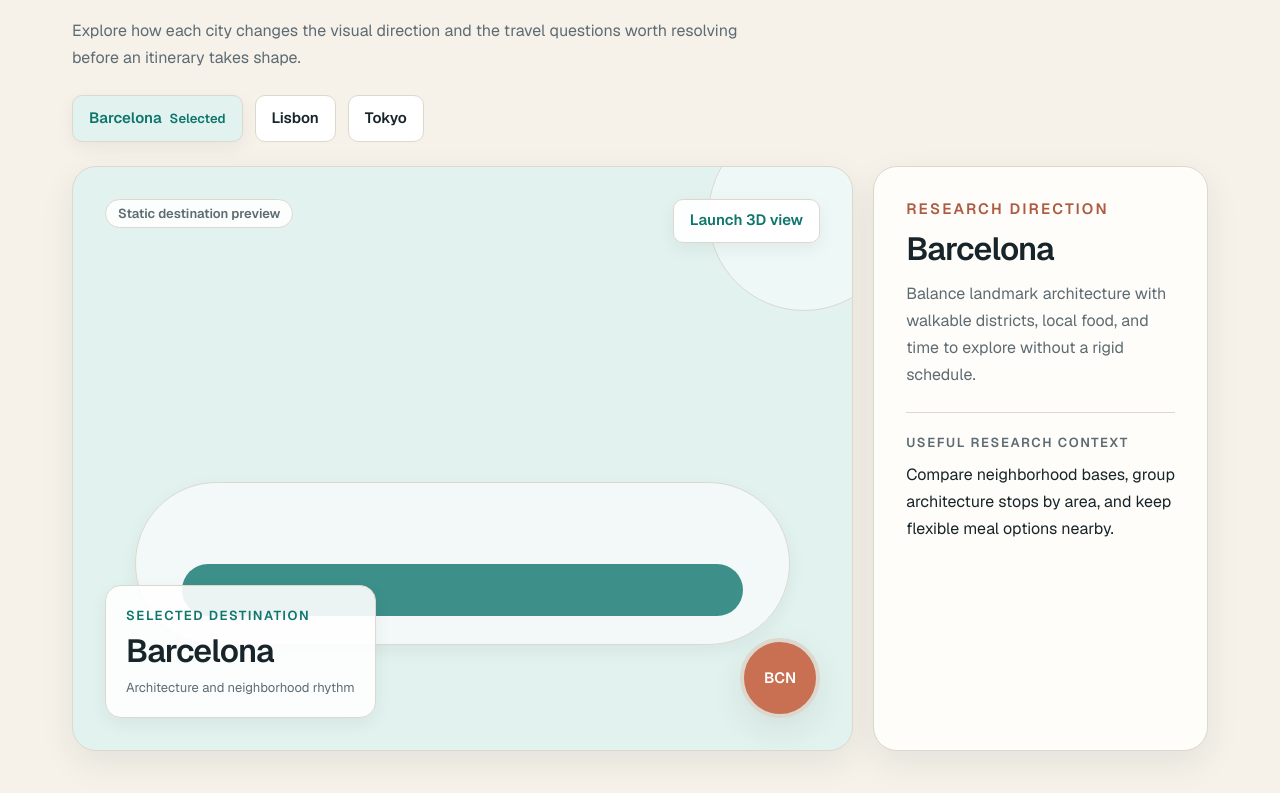
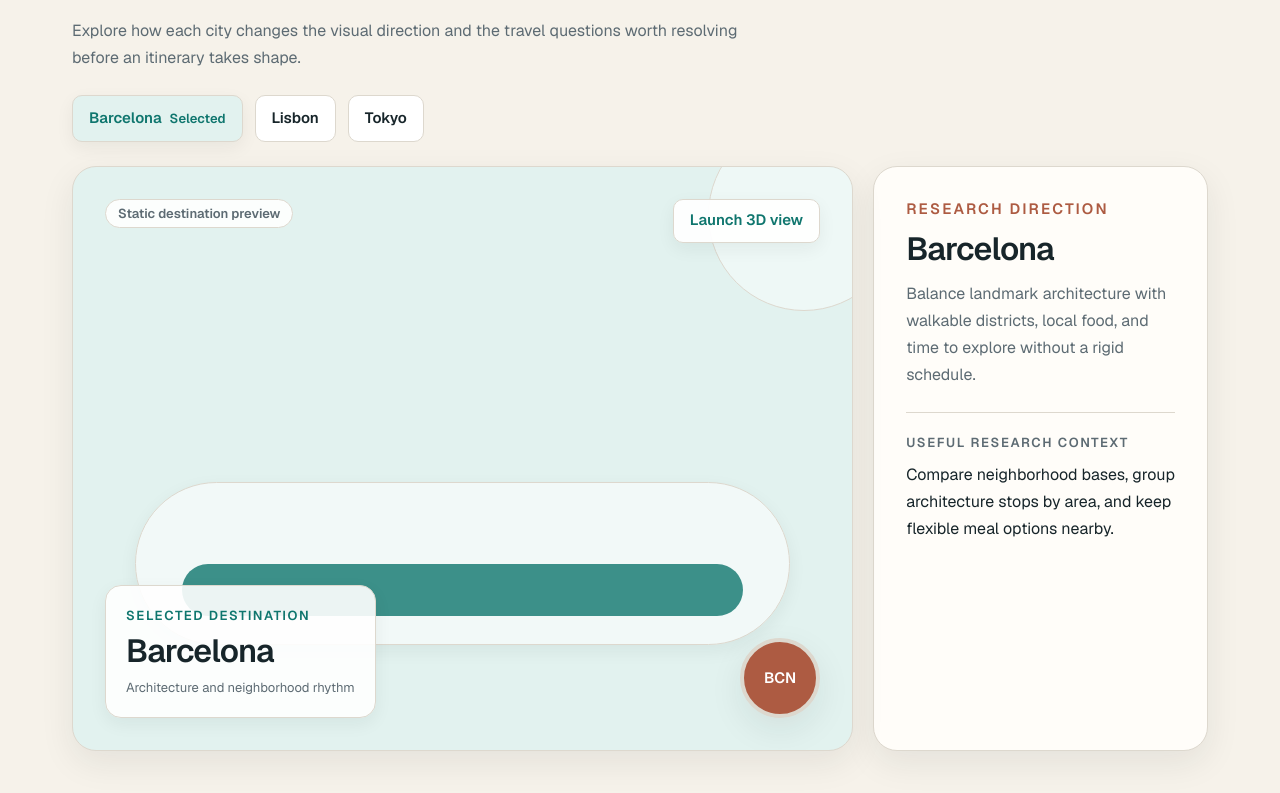
Before and after one commit to damiannogueira/lynkroam, a Next.js app: page /explore in a window 1280 px wide. Shown: the part 514-1307 px from the top of the page. Built offline with nearby package versions, Linux system fonts and the light colour scheme.

Commit message:
fix: improve explorer marker contrast

```diff
--- a/src/components/trip-explorer.tsx
+++ b/src/components/trip-explorer.tsx
@@ -14,7 +14,7 @@ const destinations = [
       "Compare neighborhood bases, group architecture stops by area, and keep flexible meal options nearby.",
     initials: "BCN",
     sceneClass: "bg-brand-soft",
-    markerClass: "bg-accent text-surface",
+    markerClass: "bg-accent-strong text-surface",
     horizonClass: "bg-brand",
   },
   {
```
